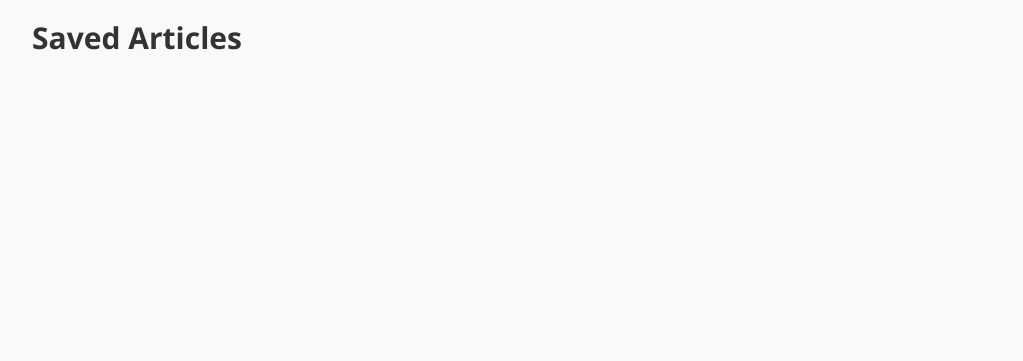
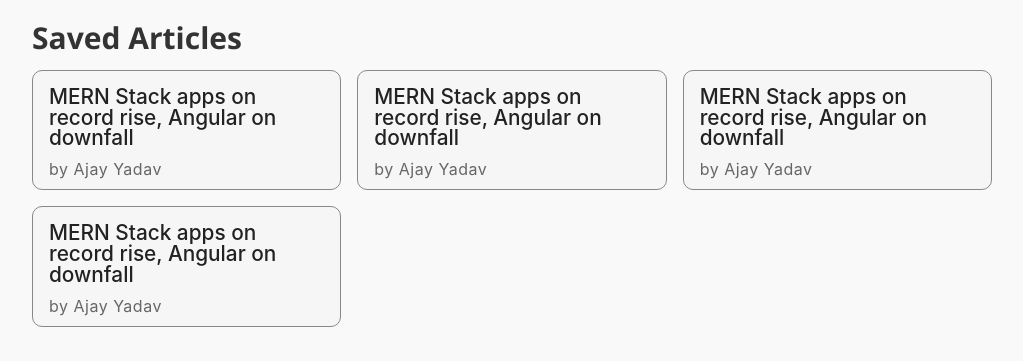
Before and after one commit to rakaar/pwa, a React (Create React App) app in the folder frontend/: page /user/1 in a window 1280 px wide. Shown: the part 436-797 px from the top of the page, without its empty margins (128-1151 px from the left). Built offline with nearby package versions, Linux system fonts and the light colour scheme.

Commit message:
Added saved articles section in Users page, UI Improvements

```diff
--- /dev/null
+++ b/frontend/src/Styles/SavedArticle.scss
@@ -0,0 +1,25 @@
+.saved-a-w {
+    background: #f6f6f6;
+    border-radius: 10px;
+    padding: 1em;
+    cursor: default;
+    border:1px solid #888;
+    &:hover{
+        border: 1px solid #555;
+        background: #eee;
+    }
+    .saved-t{
+        color: #222;
+        font-size: 1.3em;
+        display: block;
+        font-weight: 500;
+        line-height: 1em;
+    }
+    .saved-i{
+        position: relative;
+        top: 0.5em;
+        font-weight: 400;
+        color: #666;
+        letter-spacing: 0.5px;
+    }
+}
--- a/frontend/src/Styles/UserProfile.scss
+++ b/frontend/src/Styles/UserProfile.scss
@@ -15,7 +15,7 @@
   }
   .saved-cards-g{
     display:grid;
-    grid-template-columns: repeat(1fr);
+    grid-template-columns: 1fr 1fr 1fr;
     grid-gap: 1em;
 
   }
--- /dev/null
+++ b/frontend/src/UserProfile/SavedArticle.js
@@ -0,0 +1,15 @@
+import React from 'react';
+import '../Styles/SavedArticle.scss';
+
+export default function SavedArticle() {
+  return (
+    <div className="saved-a-w">
+      <a className="saved-t">
+          MERN Stack apps on record rise, Angular on downfall
+      </a>
+      <span className="saved-i">
+          by Ajay Yadav
+      </span>
+    </div>
+  );
+}
--- a/frontend/src/UserProfile/UserProfile.js
+++ b/frontend/src/UserProfile/UserProfile.js
@@ -1,5 +1,6 @@
 import React from 'react';
 import '../Styles/UserProfile.scss';
+import SavedArticle from './SavedArticle'
 
 export default function UserProfile() {
   return (
@@ -31,7 +32,10 @@ export default function UserProfile() {
     <div className="saved-cards-w">
       <h2> Saved Articles </h2>
       <div className="saved-cards-g">
-
+        <SavedArticle />
+        <SavedArticle />
+        <SavedArticle />
+        <SavedArticle />
       </div>
     </div>
 
```
